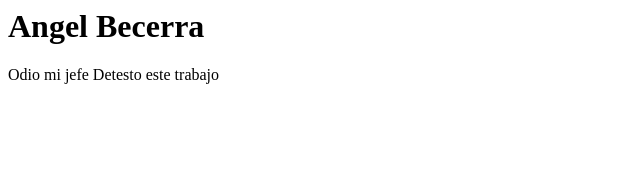
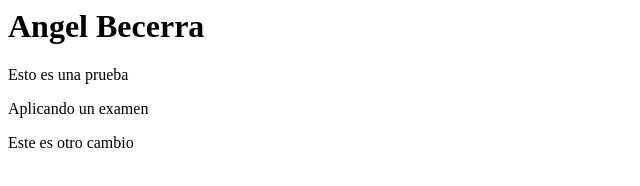
Before and after one commit to angx7/MiPrimeraPagina, a plain HTML site: page index.html in a window 1280 px wide. Shown: the whole page, without its empty margins (0-640 px from the left). Drawn offline with Linux system fonts and the light colour scheme.

Commit message:
Aplicando un cambio mas grande

```diff
--- a/index.html
+++ b/index.html
@@ -1,3 +1,7 @@
 <h1>Angel Becerra</h1>
 
-Odio mi jefe Detesto este trabajo
+<p>Esto es una prueba</p>
+
+<p>Aplicando un examen</p>
+
+<p>Este es otro cambio</p>
```
